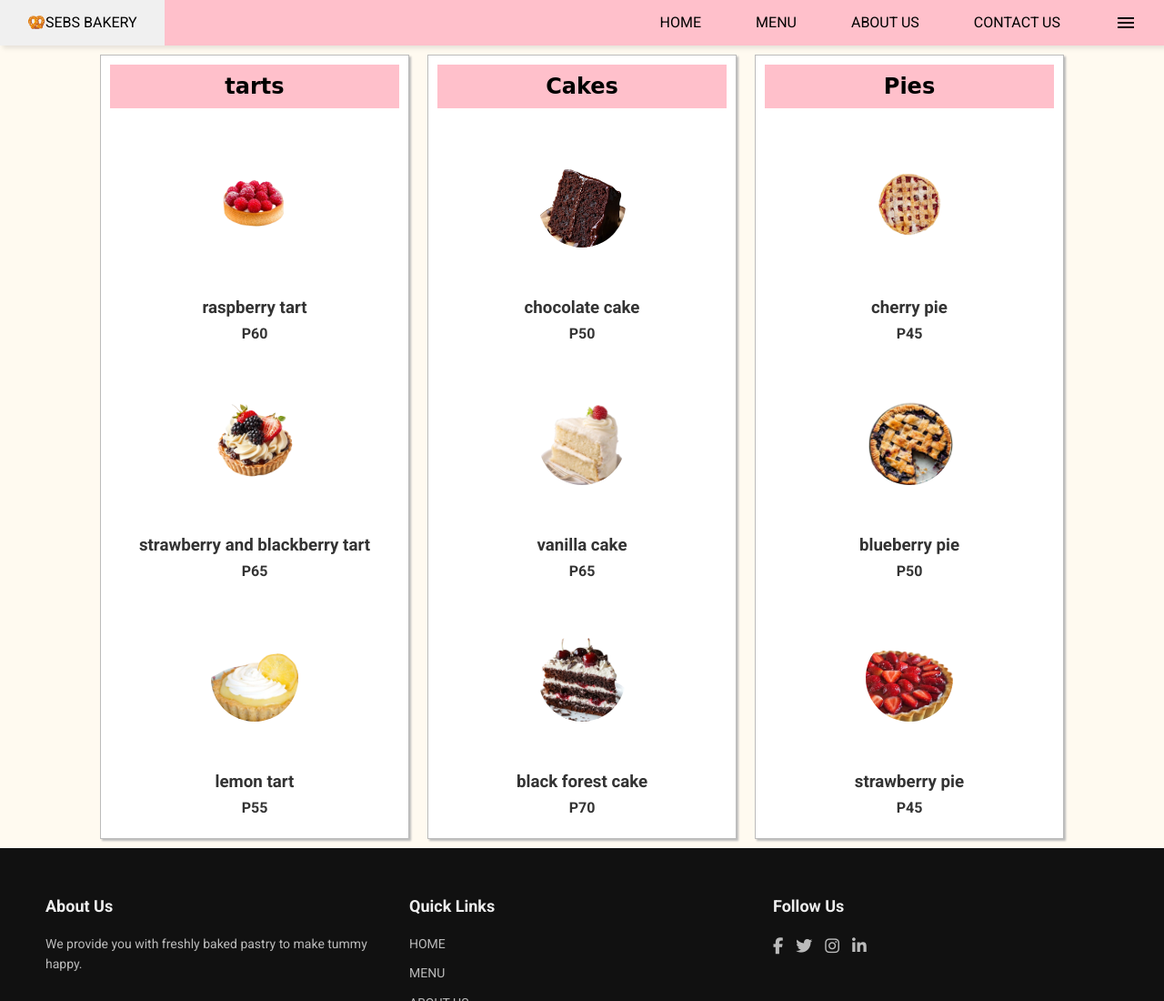
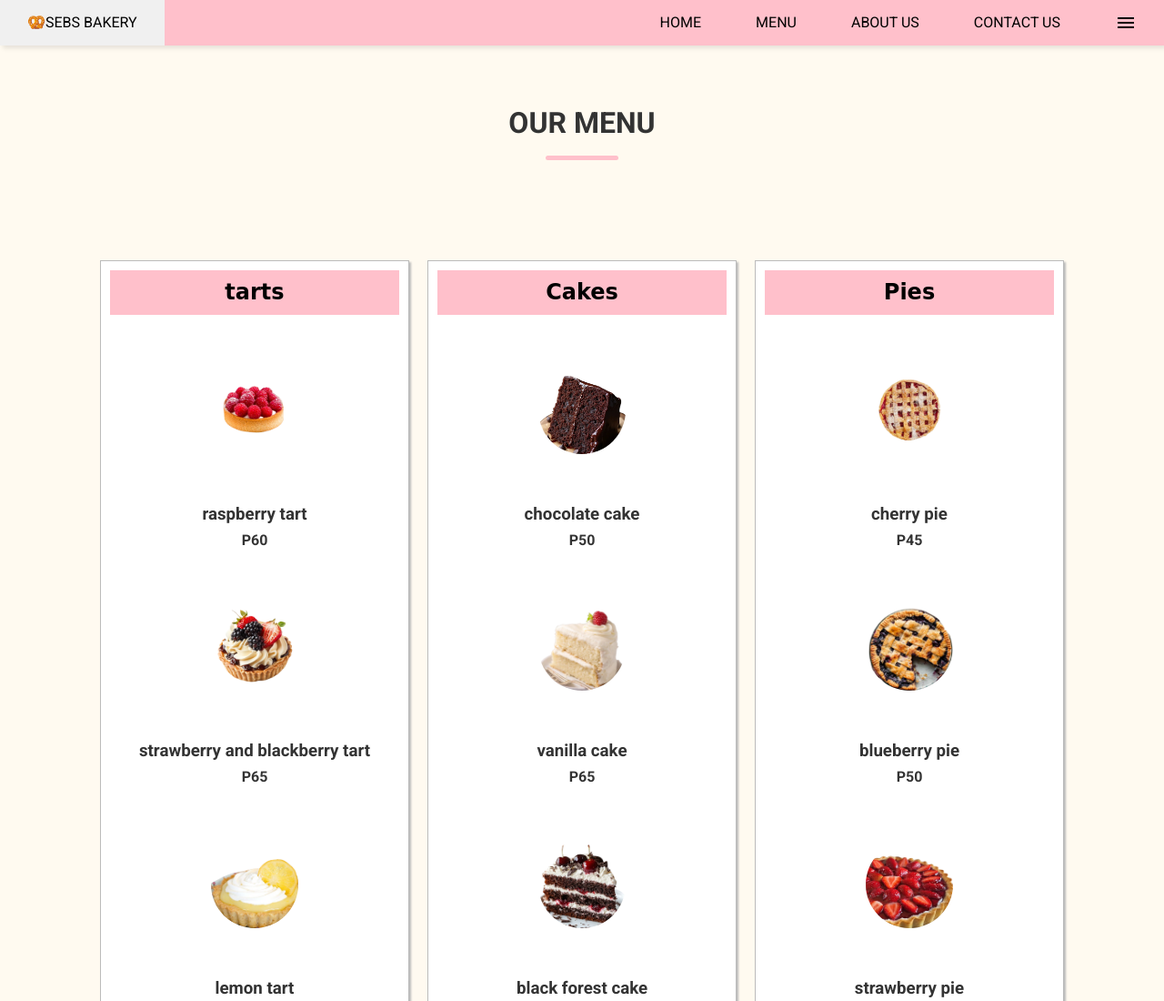
Before and after one commit to sebaga125/sebaga-my-website, a plain HTML site: page menu.html in a window 1280 px wide. Shown: the top 1100 px of the page at 91% size. Drawn offline with nearby package versions, Linux system fonts and the light colour scheme; a web font is replaced by a local one.

Commit message:
Add files via upload

```diff
--- a/menu.html
+++ b/menu.html
@@ -36,7 +36,7 @@ menu
 
     <!--menu section -->
   <div>
-    <h1 id="section-title"></h1>
+    <h2 class="section-title">OUR MENU</h2>
     <div id="menu-row">
         <div id="menu-col">
             <h2>tarts</h2>
```
